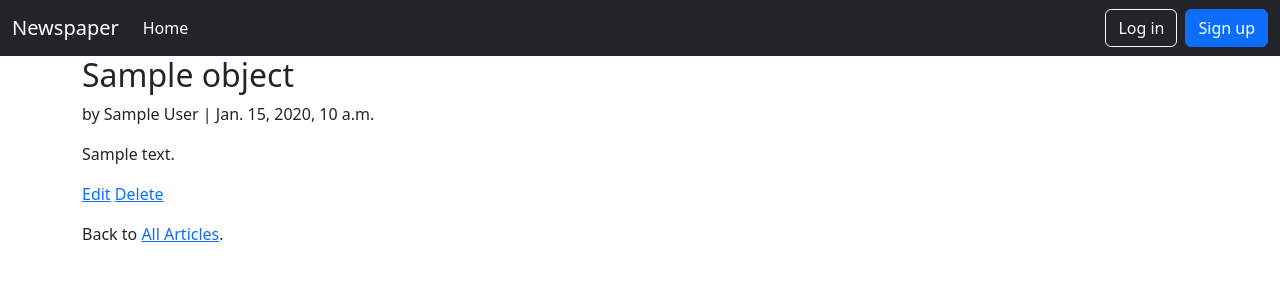
After one commit to AmirCheshmberah/news, a Django app: template articles/templates/article_detail.html in a window 1280 px wide. The commit adds this page. Shown: the top 300 px of the page. Run offline with Django 5.2, Linux system fonts and the light colour scheme; the template is opened without the code that fills it: most values are stand-ins (such as "Sample title", 1, 10 or a date in 2020).

Commit message:
add templates for edit, detail, delete

```diff
--- /dev/null
+++ b/articles/templates/article_detail.html
@@ -0,0 +1,18 @@
+{% extends 'base.html' %}
+
+{% block title%} Article detail {% endblock %}
+
+{% block content %}
+    <div class="article-entry">
+        <h2>{{object.title}}</h2>
+        <p> by {{object.author}} | {{object.created}}</p>
+        <p>{{object.body}}</p>
+    </div>
+    <div>
+        <p>
+            <a href="{% url 'article_edit' object.pk %}">Edit</a>
+            <a href="{% url 'article_delete' object.pk %}">Delete</a>
+        </p>
+        <p> Back to <a href="{% url 'article_list'%}"> All Articles</a>.</p>
+    </div>
+{% endblock %}
--- a/articles/templates/article_list.html
+++ b/articles/templates/article_list.html
@@ -7,7 +7,7 @@
         <div class="card">
             <div class="card-header">
                 <span class="fw-bold">
-                    <a href="#"> {{article.title}}</a>
+                    <a href="{{article.get_absolute_url}}"> {{article.title}}</a>
                 </span> &middot;
                 <span class="text-muted">
                     by {{article.author}} | {{article.created | date:"DATETIME_FORMAT"}}
@@ -17,7 +17,7 @@
                 {{ article.body }}
             </div>
             <div class="card-footer text-center text-muted">
-                <a href="#">Edit</a> <a href="#">Delete</a>
+                <a href="{% url 'article_edit' article.pk %}">Edit</a> <a href="{% url 'article_delete' article.pk %}">Delete</a>
             </div>
         </div>
         <br />
--- a/articles/urls.py
+++ b/articles/urls.py
@@ -5,6 +5,6 @@ urlpatterns = [
     path('', views.article_list_view, name='article_list'),
     path('<int:pk>/detail/', views.ArticleDetailView.as_view(), name='article_detail'),
     path('<int:pk>/edit/', views.ArticleUpdateView.as_view(), name='article_edit'),
-    path('<int:pk>/delete/', views.ArticledeleteView.as_view(), name='article_delete'),
+    path('<int:pk>/delete/', views.ArticleDeleteView.as_view(), name='article_delete'),
 
 ]
--- a/articles/views.py
+++ b/articles/views.py
@@ -18,7 +18,7 @@ class ArticleDetailView(DetailView):
 class ArticleUpdateView(UpdateView):
     model = Article
     fields = ('title', 'body', )
-    template_name = 'article_update.html'
+    template_name = 'article_edit.html'
 
 class ArticleDeleteView(DeleteView):
     model = Article
```
Also changed, not shown: articles/templates/article_delete.html (added, +13 -0 lines), articles/templates/article_edit.html (added, +13 -0 lines).
